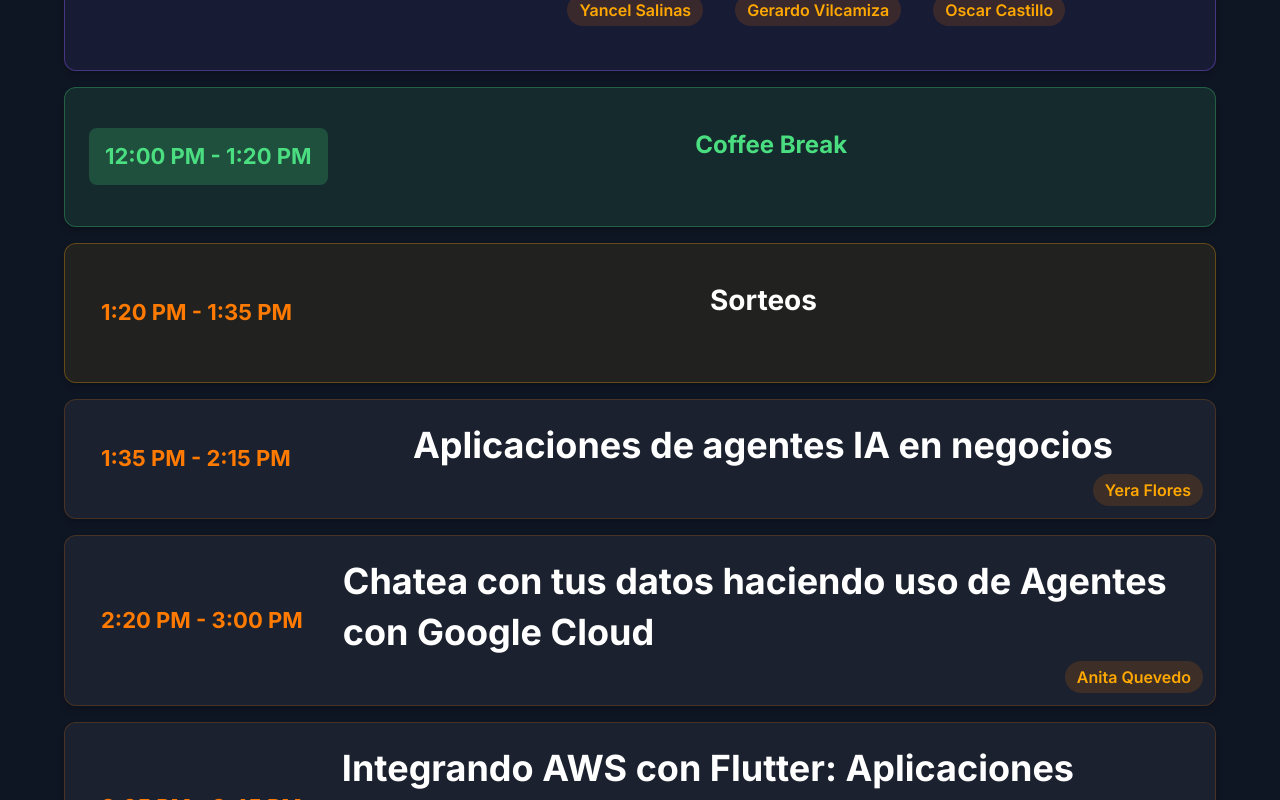
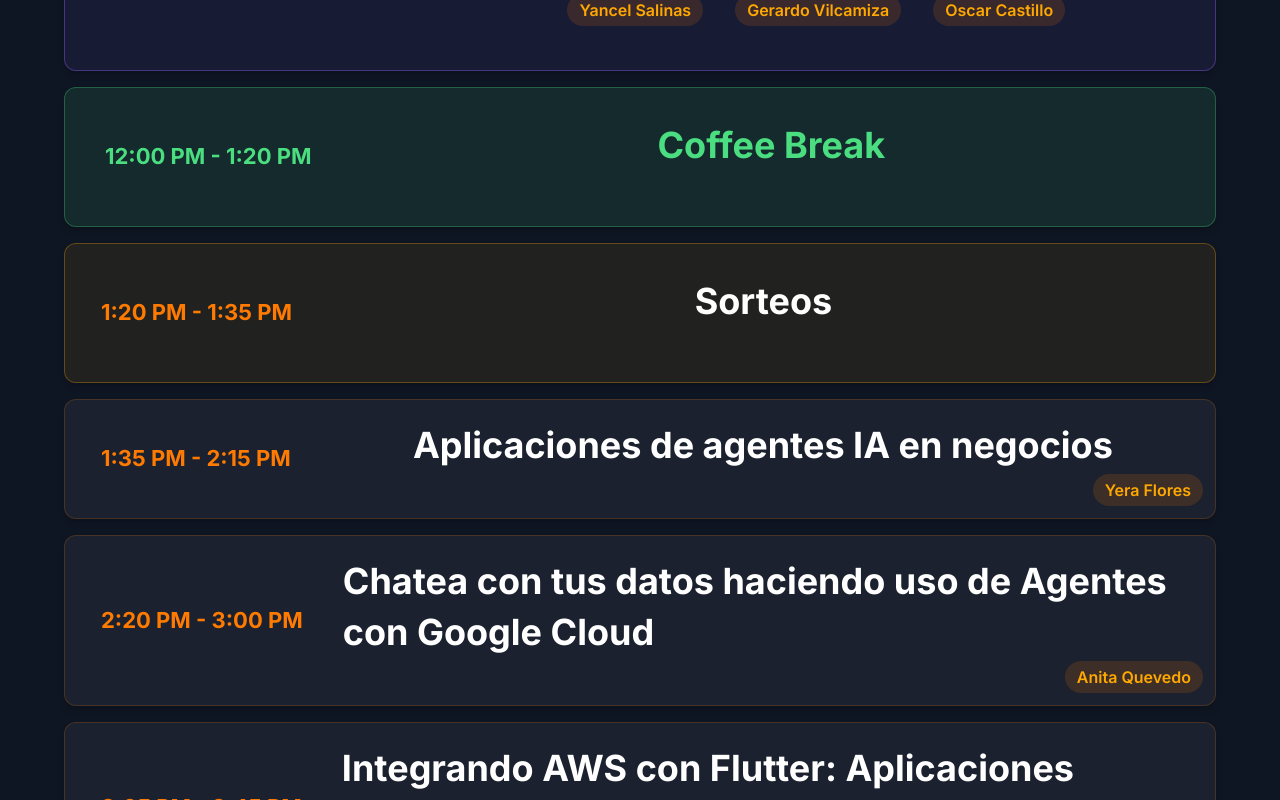
Before and after one commit to GianSecurAI/CodeOn_2025, a React (Vite) app: page /agenda in a window 1280 px wide. Shown: the part 940-1740 px from the top of the page. Built offline with nearby package versions, Linux system fonts and the light colour scheme.

Commit message:
Update speaker schedule and agenda styles
Adjusted Alexis Tamayo's session time in speakers.json. Increased font sizes for event and coffee break titles, and set coffee break time background to transparent in Agenda.css for improved readability.

```diff
--- a/src/data/speakers.json
+++ b/src/data/speakers.json
@@ -184,7 +184,7 @@
     "name": "Alexis Tamayo",
     "role": "CTO & Founder at Alcale Solutions",
     "title": "De Monolito a Microservicios en AWS",
-    "schedule": "2:00  PM - 2:40 PM",
+    "schedule": "2:05 PM - 2:45 PM",
     "space": "Aula 414",
     "image": "19.jpeg",
     "linkedin": "https://www.linkedin.com/in/jemsun-alexis-tamayo-tello-78749075/"
--- a/src/styles/Agenda.css
+++ b/src/styles/Agenda.css
@@ -227,7 +227,7 @@
 }
 
 .agenda-page .event-card.fixed-card .event-title {
-  font-size: 1.75rem;
+  font-size: 2.25rem;
 }
 
 .agenda-page .event-card.break-card {
@@ -441,13 +441,13 @@
 }
 
 .agenda-page .coffee-break .event-title {
-  font-size: 1.5rem;
+  font-size: 2.25rem;
   color: #4ade80;
   margin: 0;
 }
 
 .agenda-page .coffee-break .event-time-left {
-  background: rgba(74, 222, 128, 0.2);
+  background: transparent;
   color: #4ade80;
 }
 
```
